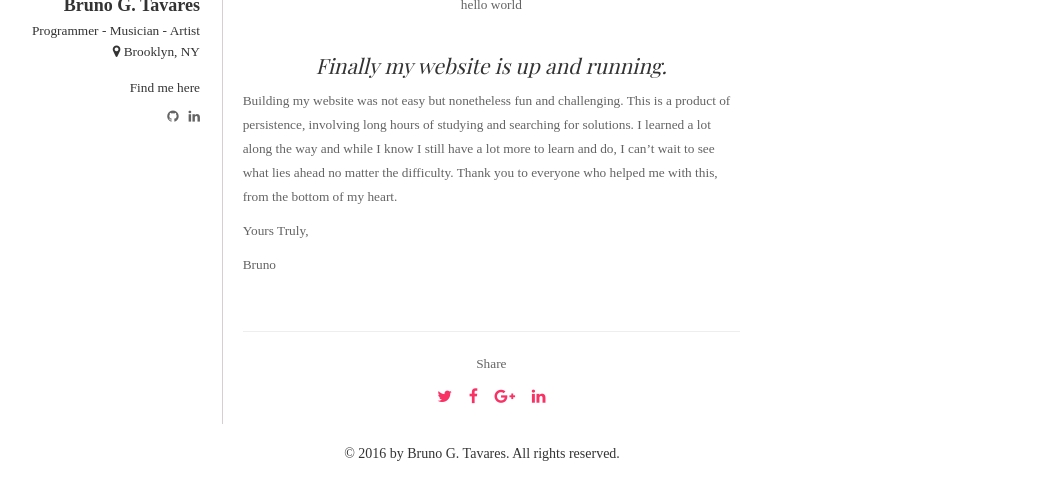
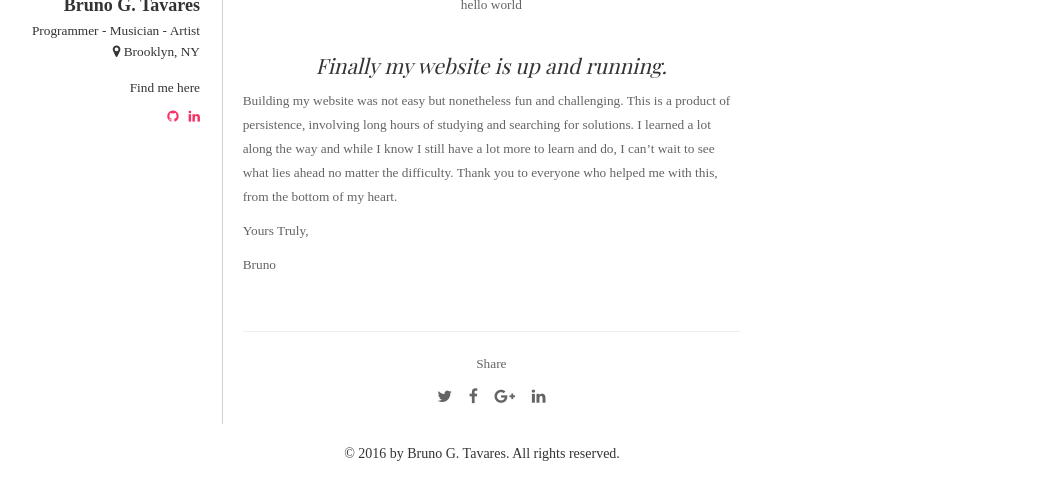
Before and after one commit to bruno78/bruno78.github.io, a Jekyll site: the page built from _posts/2016-09-06-hello-world.md, in a window 1280 px wide. Shown: the part 204-697 px from the top of the page, without its empty margins (155-1211 px from the left). Built offline with Jekyll 4.4.1, drawn with Linux system fonts in a browser that asks for light colours; nearby versions of some CDN libraries; some web fonts are replaced.

Commit message:
Fixed modal links

```diff
--- a/_sass/_modal.scss
+++ b/_sass/_modal.scss
@@ -5,6 +5,19 @@ h1, h2, h3, h4 {
 }
 a, p {
   overflow-wrap: break-word;
+}
+
+a { color: #f83265; }
+a:hover {
+  transition: all 0.2s ease-in-out;
+  color: #646464;
+  text-decoration: none;
+  outline: none;
+}
+a:focus {
+  color: #f83265;
+  text-decoration: none;
+  outline: none;
 }
 .modal-body {
   font-family: 'Muli';
@@ -23,11 +36,11 @@ a, p {
   i {
     margin-bottom: 20px;
     font-size: 16px;
-    color: #f83265;
+    color: #646464;
   }
   i:hover {
     transition: all 0.2s ease-in-out;
-    color: #646464;
+    color: #f83265;
     text-decoration: none;
   }
 }
```
